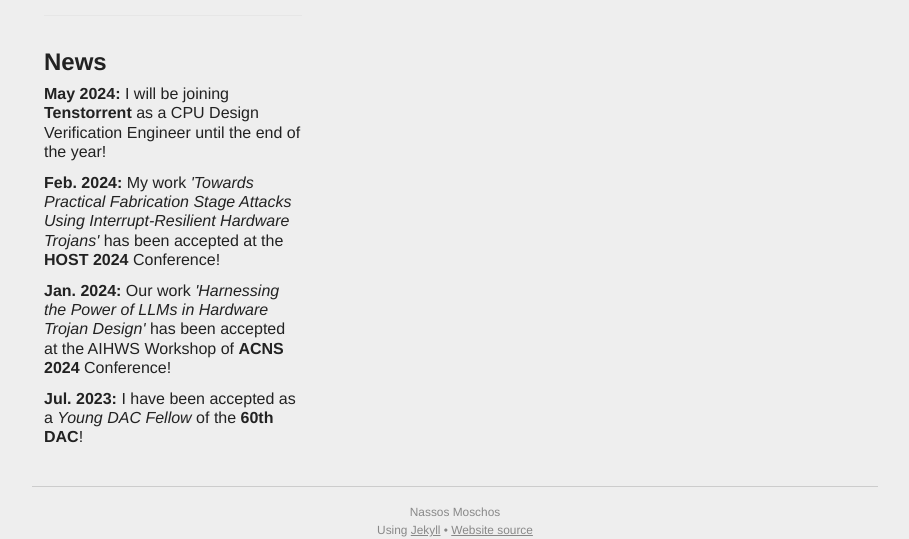
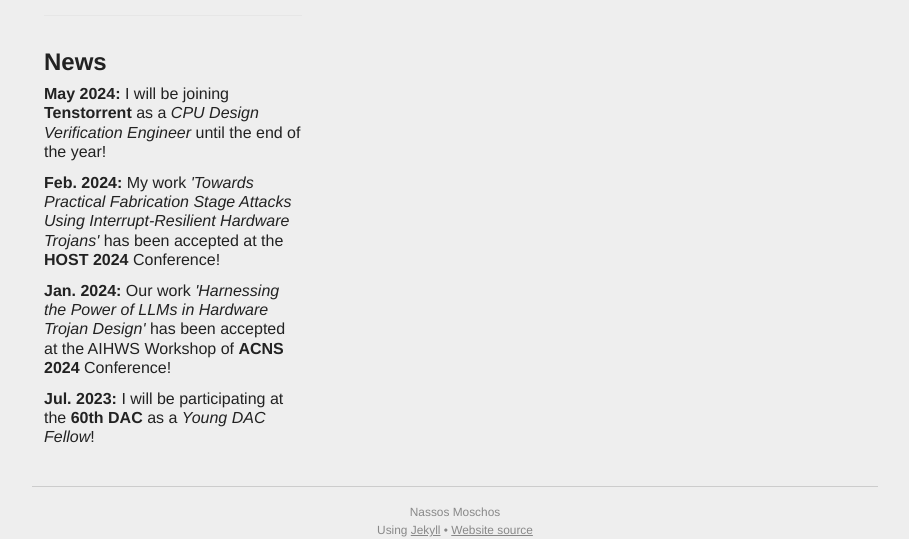
Before and after one commit to 0ena/0ena.github.io, a Jekyll site: the page built from index.md, in a window 1280 px wide. Shown: the part 591-1130 px from the top of the page, without its empty margins (185-1094 px from the left). Built offline with Jekyll 4.4.1, drawn with Linux system fonts in a browser that asks for light colours; nearby versions of some CDN libraries.

Commit message:
Update news.yml

```diff
--- a/_data/news.yml
+++ b/_data/news.yml
@@ -1,8 +1,8 @@
 - date: "May 2024"
-  event: "I will be joining <b>Tenstorrent</b> as a CPU Design Verification Engineer until the end of the year!"
+  event: "I will be joining <b>Tenstorrent</b> as a <i>CPU Design Verification Engineer</i> until the end of the year!"
 - date: "Feb. 2024"
   event: "My work <i>'Towards Practical Fabrication Stage Attacks Using Interrupt-Resilient Hardware Trojans'</i> has been accepted at the <b>HOST 2024</b> Conference!"
 - date: "Jan. 2024"
   event: "Our work <i>'Harnessing the Power of LLMs in Hardware Trojan Design'</i> has been accepted at the AIHWS Workshop of <b>ACNS 2024</b> Conference!"
 - date: "Jul. 2023"
-  event: "I have been accepted as a <i>Young DAC Fellow</i> of the <b>60th DAC</b>!"
+  event: "I will be participating at the <b>60th DAC</b> as a <i>Young DAC Fellow</i>!"
```
